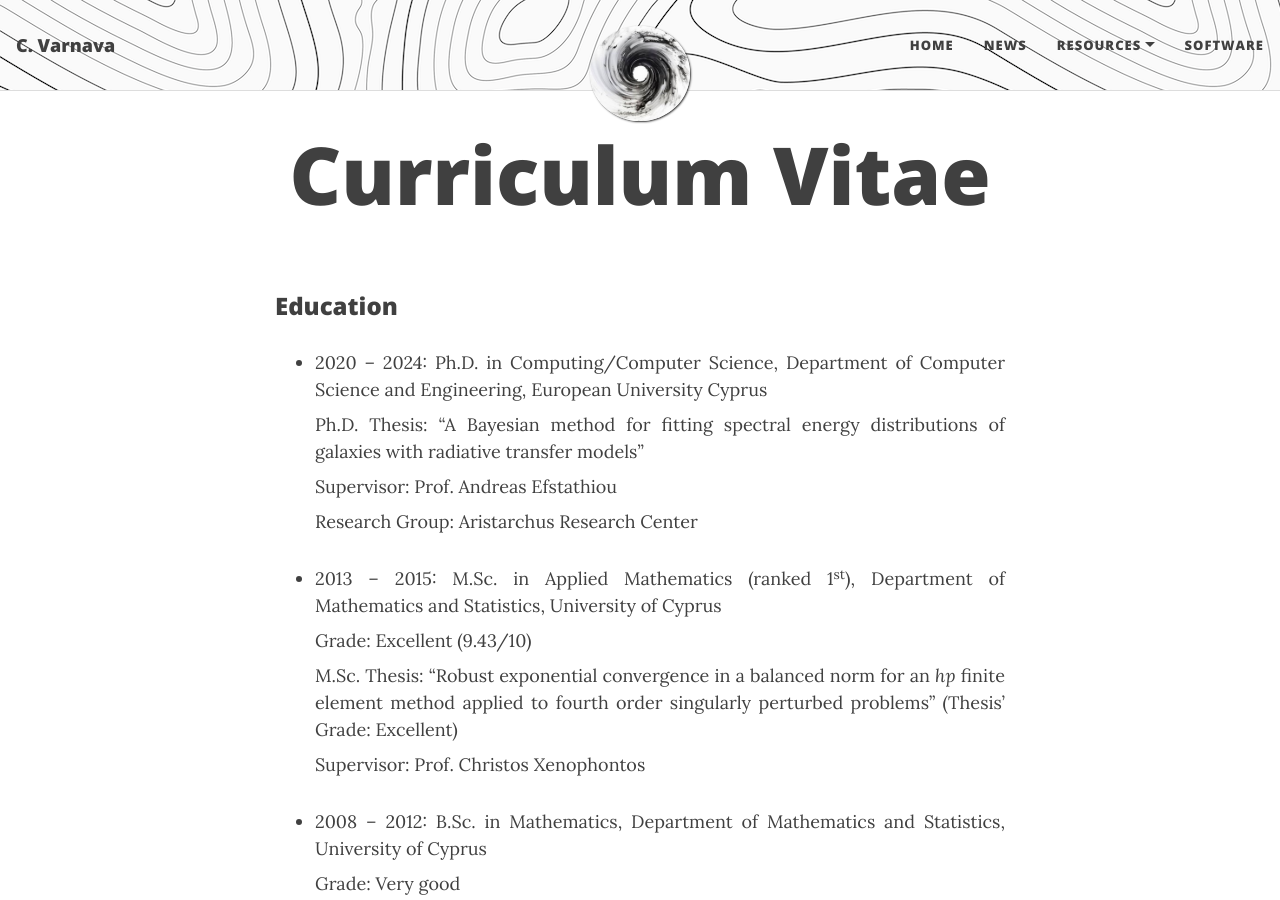
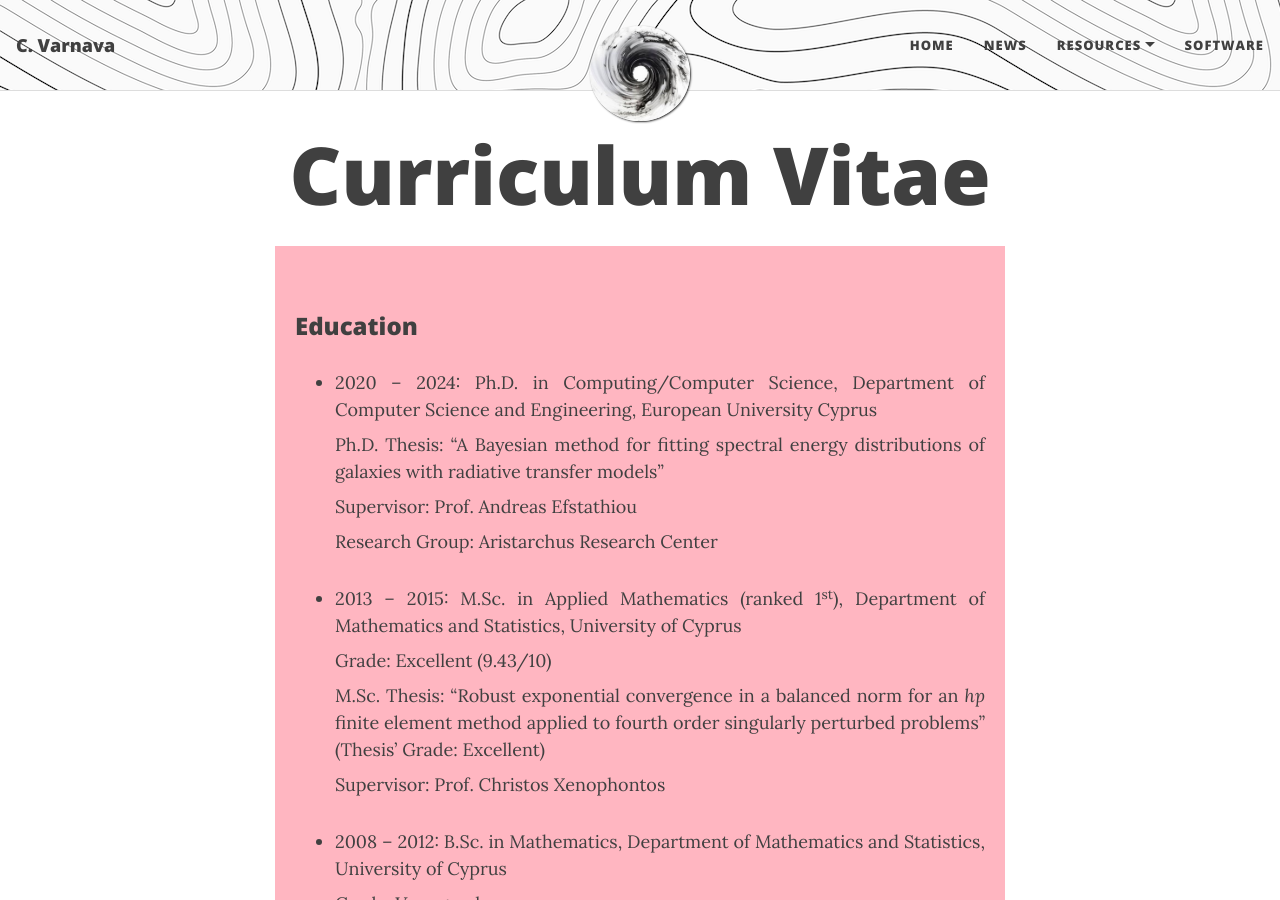
Before and after one commit to ch-var/ch-var.github.io, a Jekyll site: the page built from cv.html, in a window 1280 px wide and 900 px high. Built offline with Jekyll 4.4.1, drawn with Linux system fonts in a browser that asks for light colours; formulas are drawn with MathJax 3.

Commit message:
Update cv.html

```diff
--- a/cv.html
+++ b/cv.html
@@ -3,6 +3,7 @@ layout: page
 title: Curriculum Vitae
 mathjax: true
 ---
+<div style="background-color: lightpink; padding: 20px;">
 <br>
 <h3>Education</h3>
 <p>
@@ -27,6 +28,7 @@ Supervisor: Prof. Christos Xenophontos</li>
 <h5></h5>
 Grade: Very good</li>
 </ul>
+</div>
 <br>
 <h3>Professional Experience</h3>
 <p>
```
